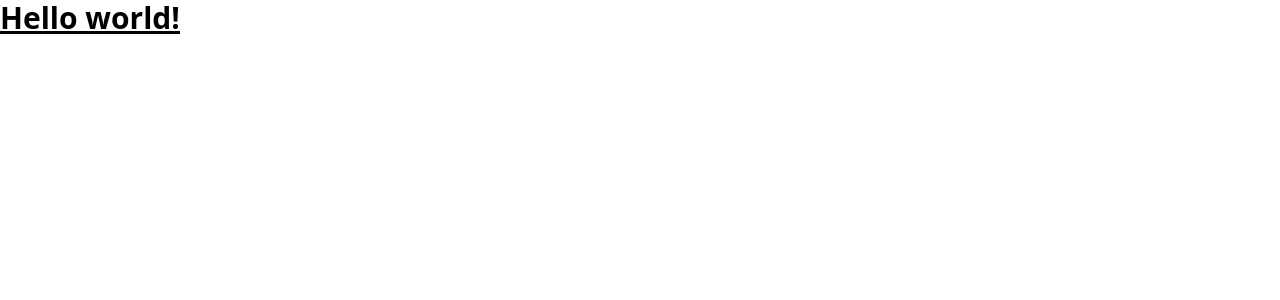
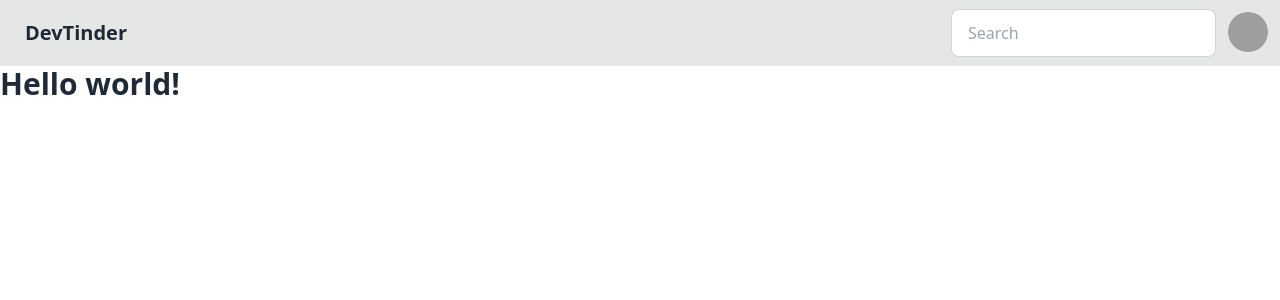
Before and after one commit to rbtechme/devTinder-web, a React (Vite) app: page / in a window 1280 px wide. Shown: the top 300 px of the page. Built offline with nearby package versions, Linux system fonts and the light colour scheme; grey boxes are pictures that could not be loaded.

Commit message:
"install daisyui"

```diff
--- a/package.json
+++ b/package.json
@@ -19,6 +19,7 @@
     "@types/react-dom": "^19.0.3",
     "@vitejs/plugin-react": "^4.3.4",
     "autoprefixer": "^10.4.20",
+    "daisyui": "^4.12.10",
     "eslint": "^9.19.0",
     "eslint-plugin-react": "^7.37.4",
     "eslint-plugin-react-hooks": "^5.0.0",
--- a/src/App.jsx
+++ b/src/App.jsx
@@ -1,7 +1,52 @@
 function App() {
   return (
     <>
-      <h1 className="text-3xl font-bold underline">Hello world!</h1>
+      <div className="navbar bg-base-300">
+        <div className="flex-1">
+          <a className="btn btn-ghost text-xl">DevTinder</a>
+        </div>
+        <div className="flex-none gap-2">
+          <div className="form-control">
+            <input
+              type="text"
+              placeholder="Search"
+              className="input input-bordered w-24 md:w-auto"
+            />
+          </div>
+          <div className="dropdown dropdown-end">
+            <div
+              tabIndex={0}
+              role="button"
+              className="btn btn-ghost btn-circle avatar"
+            >
+              <div className="w-10 rounded-full">
+                <img
+                  alt="Tailwind CSS Navbar component"
+                  src="https://img.daisyui.com/images/stock/photo-1534528741775-53994a69daeb.webp"
+                />
+              </div>
+            </div>
+            <ul
+              tabIndex={0}
+              className="menu menu-sm dropdown-content bg-base-100 rounded-box z-[1] mt-3 w-52 p-2 shadow"
+            >
+              <li>
+                <a className="justify-between">
+                  Profile
+                  <span className="badge">New</span>
+                </a>
+              </li>
+              <li>
+                <a>Settings</a>
+              </li>
+              <li>
+                <a>Logout</a>
+              </li>
+            </ul>
+          </div>
+        </div>
+      </div>
+      <h1 className="text-3xl font-bold ">Hello world!</h1>
     </>
   );
 }
--- a/tailwind.config.js
+++ b/tailwind.config.js
@@ -4,5 +4,8 @@
   theme: {
     extend: {},
   },
-  plugins: [],
+  plugins: [require("daisyui")],
+  daisyui: {
+    themes: ["light", "dark", "cupcake"],
+  },
 };
```
Also changed, not shown: 1 other file (tests, documents, lock files or other folders).
